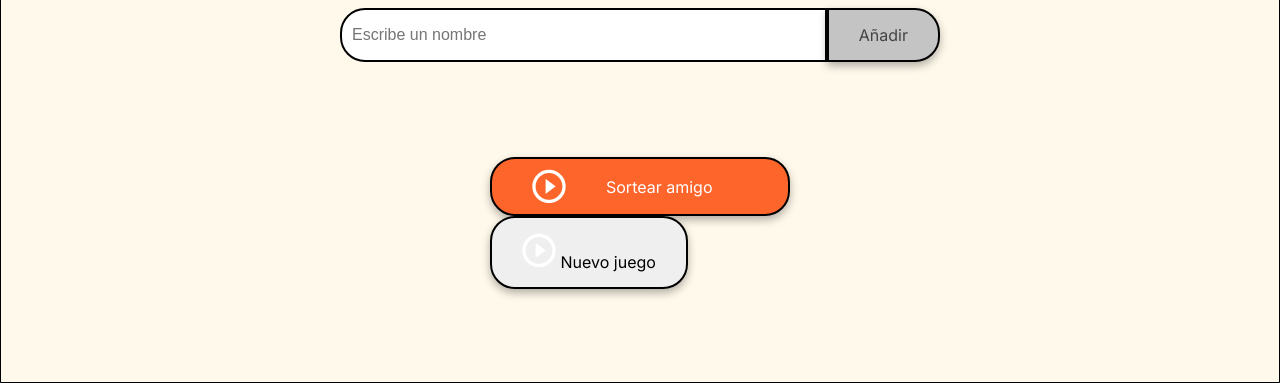
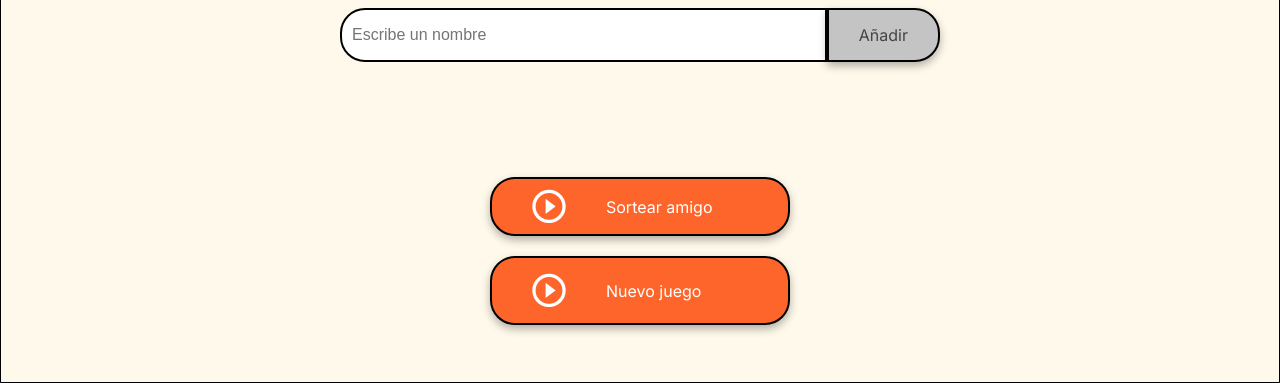
Before and after one commit to zzzNata/Juego-Amigo-Secreto, a plain HTML site: page index.html in a window 1280 px wide. Shown: the part 417-800 px from the top of the page. Drawn offline with Linux system fonts and the light colour scheme.

Commit message:
se modificó los estilos de los botones

```diff
--- a/style.css
+++ b/style.css
@@ -125,6 +125,22 @@ button {
     background-color: #a1a1a1;
 }
 
+.boton-new {
+   display: flex;
+
+    align-items: center;
+    margin-top: 20px;
+    width: 100%;
+    color: var(--color-white);
+    background-color: var(--color-button);
+    font-size: 16px;
+}
+
+.boton-new img{
+    margin-right: 40px;
+    margin-left: 10px;
+}
+
 /* Listas */
 ul {
     list-style-type: none;
@@ -164,6 +180,8 @@ ul {
 #ganador {
     font-size: 30px;
     font-style: bold;
+    margin-bottom: 20px;
+    font-style: bold;
     color: #f70d0d;
     margin-top: 20px;
     text-align: center;
```
